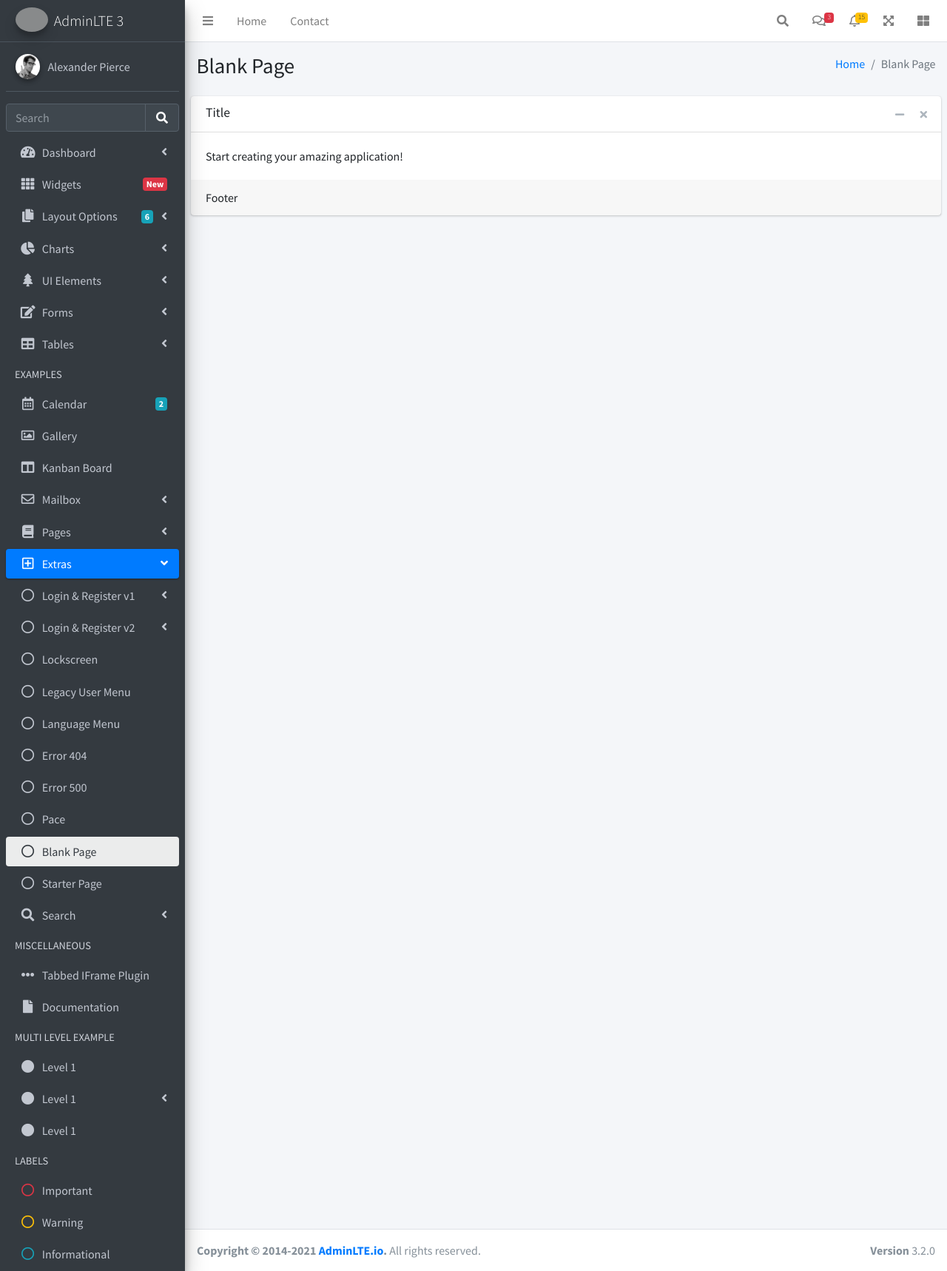
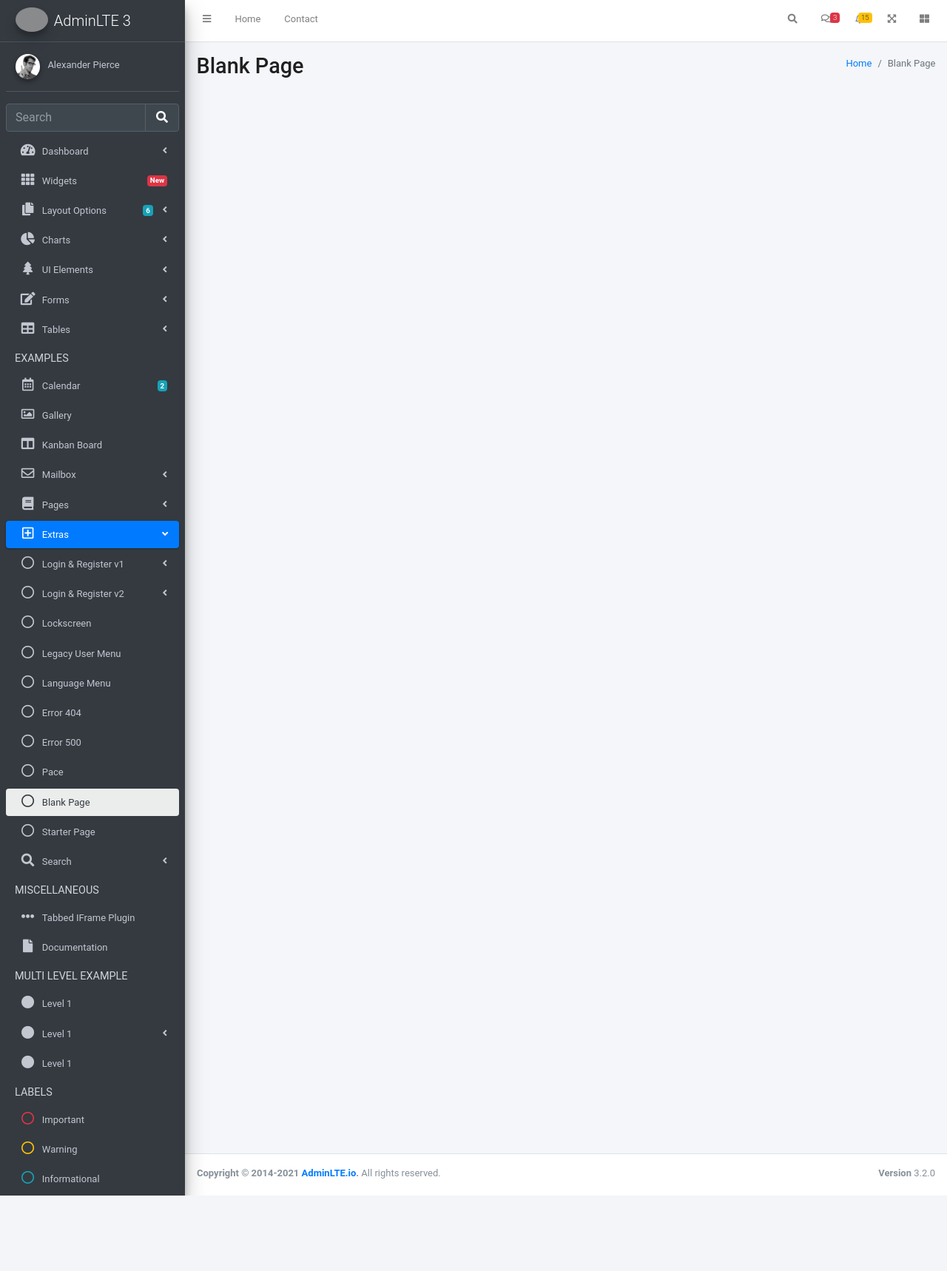
Before and after one commit to KevinPeraltaF/tesis_app, a Django app: template templates/registration/dashboard.html in a window 1280 px wide. Shown: the whole page at 74% size. After the commit the page ends 1616 px from the top, so only its background shows below. Run offline with Django 3.2, Linux system fonts and the light colour scheme; the template is opened without the code that fills it, so the values that code supplies are empty; some libraries are stand-ins or nearby versions; grey boxes are pictures that could not be loaded.

Commit message:
initial commit

```diff
--- /dev/null
+++ b/static/css/micss.css
@@ -0,0 +1,38 @@
+<
+style >
+.JwPp0e {
+    display: -webkit-box;
+    display: -webkit-flex;
+    display: flex;
+    -webkit-flex-wrap: wrap;
+    flex-wrap: wrap;
+    padding-left: 1.5rem;
+    padding-top: 1.5rem;
+}
+
+ul, ol {
+    list-style: none;
+    margin: 0;
+    padding: 0;
+}
+
+user agent stylesheet
+ol {
+    display: block;
+    list-style-type: decimal;
+    margin-block-start: 1em;
+    margin-block-end: 1em;
+    margin-inline-start: 0px;
+    margin-inline-end: 0px;
+    padding-inline-start: 40px;
+}
+
+body {
+    color: rgba(0, 0, 0, .87);
+    font-family: "Roboto", Helvetica, Arial, sans-serif;
+    font-size: 0.8125rem;
+    font-weight: 400;
+    line-height: 1.25rem;
+    margin: 0;
+    min-width: 18.75rem;
+}
--- a/templates/base.html
+++ b/templates/base.html
@@ -12,6 +12,7 @@
   <link rel="stylesheet" href="{% static 'plugins/fontawesome-free/css/all.min.css' %}">
   <!-- Theme style -->
   <link rel="stylesheet" href="{% static 'dist/css/adminlte.min.css' %}">
+  <link rel="stylesheet" href="{% static 'css/micss.css' %}">
 </head>
 <body class="hold-transition sidebar-mini">
 <!-- Site wrapper -->
@@ -851,30 +852,9 @@
     <!-- Main content -->
     <section class="content">
 
-      <!-- Default box -->
-      <div class="card">
-        <div class="card-header">
-          <h3 class="card-title">Title</h3>
+      {% block main %}
 
-          <div class="card-tools">
-            <button type="button" class="btn btn-tool" data-card-widget="collapse" title="Collapse">
-              <i class="fas fa-minus"></i>
-            </button>
-            <button type="button" class="btn btn-tool" data-card-widget="remove" title="Remove">
-              <i class="fas fa-times"></i>
-            </button>
-          </div>
-        </div>
-        <div class="card-body">
-          Start creating your amazing application!
-        </div>
-        <!-- /.card-body -->
-        <div class="card-footer">
-          Footer
-        </div>
-        <!-- /.card-footer-->
-      </div>
-      <!-- /.card -->
+      {% endblock %}
 
     </section>
     <!-- /.content -->
--- a/templates/registration/dashboard.html
+++ b/templates/registration/dashboard.html
@@ -1,4 +1,4 @@
 {% extends 'base.html' %}
 {% block main %}
-<h1>hola</h1>
+
 {% endblock %}
```
